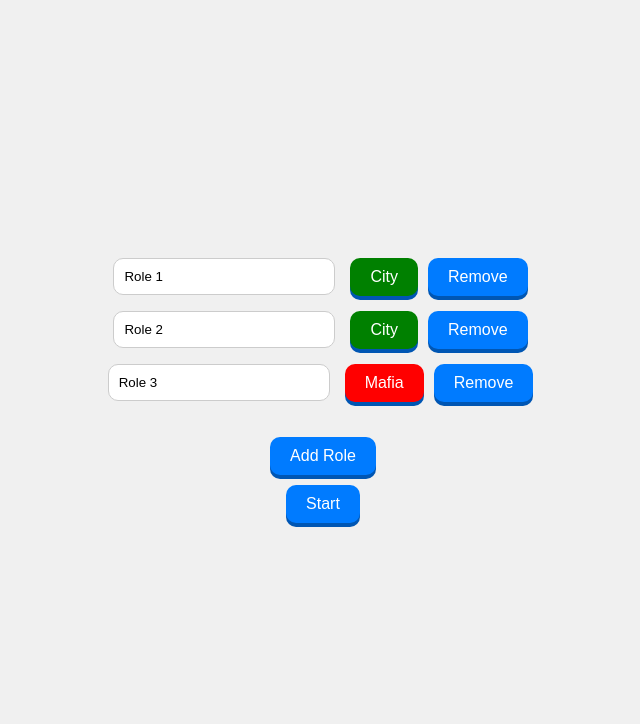
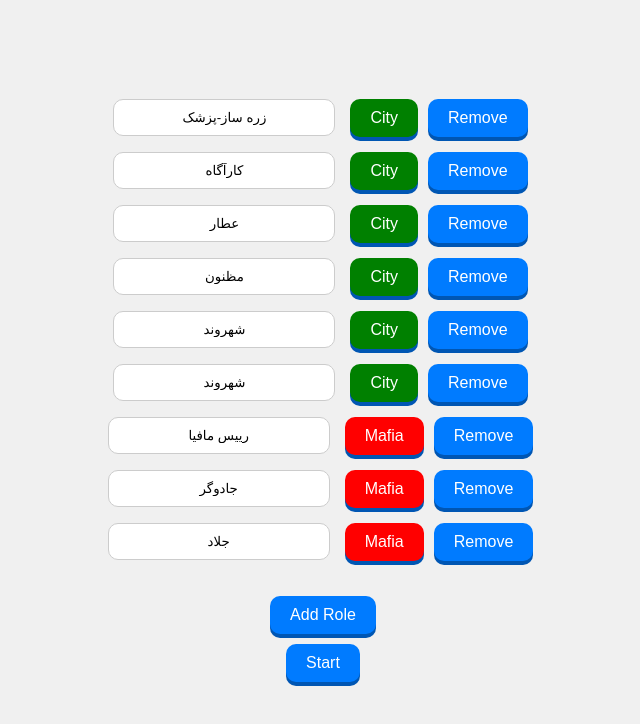
Before and after one commit to payxxx/game, a plain HTML site: page index.html in a window 1280 px wide. Shown: the whole page, without its empty margins (317-957 px from the left). Drawn offline with Linux system fonts and the light colour scheme.

Commit message:
Update index.html

```diff
--- a/index.html
+++ b/index.html
@@ -28,6 +28,7 @@
             width: 200px;
             border-radius: 10px;
             border: 1px solid #ccc;
+            text-align: center;
         }
         .role-list button, .start-button {
             margin: 5px;
@@ -117,6 +118,8 @@
         .role-container input {
             margin-right: 10px;
             flex-grow: 1;
+            width: 200px;
+            text-align: center;
         }
         #addRoleButton {
             margin: 5px;
@@ -155,9 +158,15 @@
             let roles = JSON.parse(localStorage.getItem(rolesKey));
             if (!roles) {
                 roles = [
-                    { name: "Role 1", team: "city" },
-                    { name: "Role 2", team: "city" },
-                    { name: "Role 3", team: "mafia" }
+                    { name: "زره ساز-پزشک", team: "city" },
+                    { name: "کارآگاه", team: "city" },
+                    { name: "عطار", team: "city" },
+                    { name: "مظنون", team: "city" },
+                    { name: "شهروند", team: "city" },
+                    { name: "شهروند", team: "city" },
+                    { name: "رییس مافیا", team: "mafia" },
+                    { name: "جادوگر", team: "mafia" },
+                    { name: "جلاد", team: "mafia" }
                 ];
                 localStorage.setItem(rolesKey, JSON.stringify(roles));
             }
@@ -168,32 +177,7 @@
             const roleList = document.getElementById('roleList');
             roleList.innerHTML = '';
             roles.forEach((role, index) => {
-                const roleContainer = document.createElement('div');
-                roleContainer.className = 'role-container';
-                const input = document.createElement('input');
-                input.type = 'text';
-                input.value = role.name;
-                input.placeholder = `Role ${index + 1}`;
-                const teamButton = document.createElement('button');
-                teamButton.innerText = role.team === 'city' ? 'City' : 'Mafia';
-                teamButton.style.backgroundColor = role.team === 'city' ? 'green' : 'red';
-                teamButton.onclick = function() {
-                    if (teamButton.innerText === 'City') {
-                        teamButton.innerText = 'Mafia';
-                        teamButton.style.backgroundColor = 'red';
-                    } else {
-                        teamButton.innerText = 'City';
-                        teamButton.style.backgroundColor = 'green';
-                    }
-                };
-                const removeButton = document.createElement('button');
-                removeButton.innerText = 'Remove';
-                removeButton.onclick = function() {
-                    roleContainer.remove();
-                };
-                roleContainer.appendChild(input);
-                roleContainer.appendChild(teamButton);
-                roleContainer.appendChild(removeButton);
+                const roleContainer = createRoleContainer(role.name, role.team, index + 1);
                 roleList.appendChild(roleContainer);
             });
         }
@@ -204,7 +188,7 @@
             for (let i = 0; i < roleList.children.length; i++) {
                 const roleContainer = roleList.children[i];
                 const name = roleContainer.querySelector('input').value;
-                const team = roleContainer.querySelector('button').innerText.toLowerCase();
+                const team = roleContainer.querySelector('.team-button').innerText.toLowerCase();
                 roles.push({ name, team });
             }
             localStorage.setItem(rolesKey, JSON.stringify(roles));
@@ -212,14 +196,21 @@
 
         function addRole() {
             const roleList = document.getElementById('roleList');
+            const roleContainer = createRoleContainer('', 'city', roleList.children.length + 1);
+            roleList.appendChild(roleContainer);
+        }
+
+        function createRoleContainer(name, team, index) {
             const roleContainer = document.createElement('div');
             roleContainer.className = 'role-container';
-            const newRole = document.createElement('input');
-            newRole.type = 'text';
-            newRole.placeholder = `Role ${roleList.children.length + 1}`;
+            const input = document.createElement('input');
+            input.type = 'text';
+            input.value = name;
+            input.placeholder = `Role ${index}`;
             const teamButton = document.createElement('button');
-            teamButton.innerText = 'City';
-            teamButton.style.backgroundColor = 'green';
+            teamButton.className = 'team-button';
+            teamButton.innerText = team === 'city' ? 'City' : 'Mafia';
+            teamButton.style.backgroundColor = team === 'city' ? 'green' : 'red';
             teamButton.onclick = function() {
                 if (teamButton.innerText === 'City') {
                     teamButton.innerText = 'Mafia';
@@ -234,10 +225,10 @@
             removeButton.onclick = function() {
                 roleContainer.remove();
             };
-            roleContainer.appendChild(newRole);
+            roleContainer.appendChild(input);
             roleContainer.appendChild(teamButton);
             roleContainer.appendChild(removeButton);
-            roleList.appendChild(roleContainer);
+            return roleContainer;
         }
 
         function startGame() {
@@ -246,7 +237,7 @@
             for (let i = 0; i < roleList.children.length; i++) {
                 const roleContainer = roleList.children[i];
                 const name = roleContainer.querySelector('input').value;
-                const team = roleContainer.querySelector('button').innerText.toLowerCase();
+                const team = roleContainer.querySelector('.team-button').innerText.toLowerCase();
                 if (name) roles.push({ name, team });
             }
             if (roles.length < 1) {
@@ -338,6 +329,7 @@
         width: 200px;
         border-radius: 10px;
         border: 1px solid #ccc;
+        text-align: center;
     }
     .role-list button, .start-button {
         margin: 5px;
@@ -427,6 +419,8 @@
     .role-container input {
         margin-right: 10px;
         flex-grow: 1;
+        width: 200px;
+        text-align: center;
     }
     #addRoleButton {
         margin: 5px;
```
